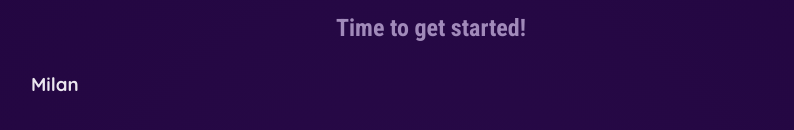
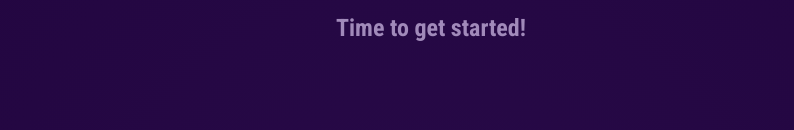
Before and after one commit to LeonidasJD/react-learning, a React (Vite) app: page / in a window 1280 px wide. Shown: the part 322-452 px from the top of the page, without its empty margins (209-1003 px from the left). Built offline with nearby package versions, Linux system fonts and the light colour scheme.

Commit message:
delete h1

```diff
--- a/src/App.jsx
+++ b/src/App.jsx
@@ -20,7 +20,6 @@ function App() {
       <Header></Header>
       <main>
         <h2>Time to get started!</h2>
-        <h3>Milan</h3>
       </main>
     </div>
   );
```
